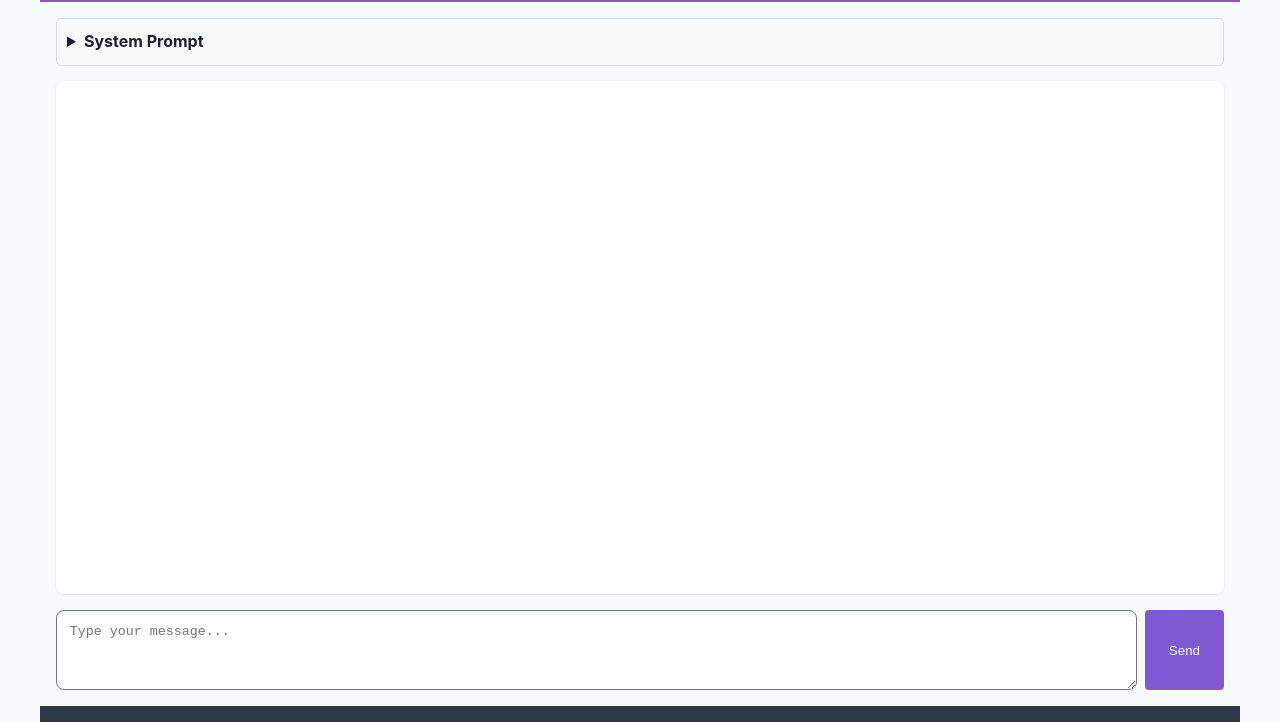
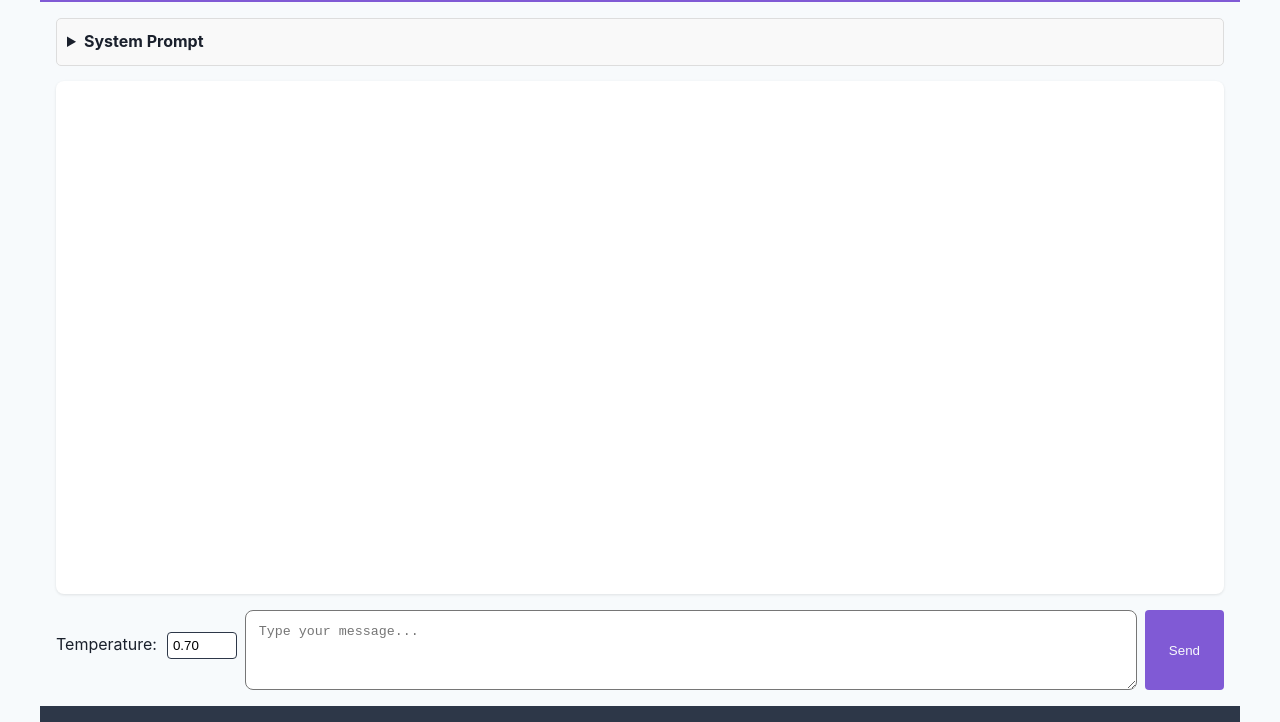
Before and after one commit to Michael-F-Ellis/rpchat, a plain HTML site: page index.html in a window 1280 px wide. Shown: the part 78-800 px from the top of the page. Drawn offline with Linux system fonts and the light colour scheme.

Commit message:
feat: Add temperature control to adjust AI model output
This commit introduces a temperature control feature, allowing users to adjust the randomness of the AI model's output.

- Added a temperature input field to the UI, allowing users to specify a value between 0 and 1.
- Implemented logic to pass the temperature value to the AI provider's request body.
- Updated the model selection logic to automatically set the temperature input to the default value for the selected model.
- Added CSS styling for the temperature control elements.

```diff
--- a/css/styles.css
+++ b/css/styles.css
@@ -263,3 +263,18 @@ button.delete-from-here {
 	background-color: #f7f2f1;
 	border-color: #000000;
 }
+
+.temperature-container {
+	display: flex;
+	align-items: center;
+	margin-bottom: 10px;
+}
+
+.temperature-container label {
+	margin-right: 10px;
+}
+
+#temperature-input {
+	width: 70px;
+	padding: 5px;
+}
--- a/js/app.js
+++ b/js/app.js
@@ -14,13 +14,13 @@ class AIProvider {
 	}
 
 	// Helper method to prepare request body
-	prepareRequestBody(modelId, messages, maxTokens = null) {
+	prepareRequestBody(modelId, messages, maxTokens = null, temperature = null) {
 		const model = this.getModel(modelId);
 		return {
 			model: modelId,
 			messages: messages,
 			max_tokens: maxTokens || this.defaultMaxTokens,
-			temperature: model ? model.defaultTemperature : 0.7
+			temperature: temperature !== null ? parseFloat(temperature) : (model ? model.defaultTemperature : 0.7)
 		};
 	}
 
@@ -87,6 +87,7 @@ const systemPromptContainer = document.getElementById('system-prompt-container')
 const systemPromptTextarea = document.getElementById('system-prompt-textarea');
 const saveSystemPromptBtn = document.getElementById('save-system-prompt');
 const resetSystemPromptBtn = document.getElementById('reset-system-prompt');
+let temperatureInput; // Declare but don't assign yet
 
 // System message that sets the context for the AI
 const SYSTEM_MESSAGE = {
@@ -141,6 +142,20 @@ let apiKeys = {}; // Object to store API keys for different providers
 let currentProvider = localStorage.getItem('apiProvider') || 'together';
 let messages = [];
 let isProcessing = false;
+// Setup listener for model changes to update temperature
+function setupModelChangeListener() {
+	modelSelector.addEventListener('change', () => {
+		const providerId = apiProviderSelector.value;
+		const provider = PROVIDERS.get(providerId);
+		if (provider) {
+			const selectedModelId = modelSelector.value;
+			const selectedModel = provider.getModel(selectedModelId); // Use the existing helper method
+			if (selectedModel && temperatureInput) { // Ensure temperatureInput is initialized
+				temperatureInput.value = selectedModel.defaultTemperature.toFixed(2);
+			}
+		}
+	});
+}
 
 // Initialize app
 function init() {
@@ -173,8 +188,14 @@ function init() {
 		updateModelOptions();
 	});
 
+	// Add the temperature control to the UI
+	addTemperatureControl();
+
 	updateApiKeyDisplay();
 	updateModelOptions();
+
+	// Setup the model change listener
+	setupModelChangeListener();
 
 	const provider = PROVIDERS.get(currentProvider);
 	const keyName = provider.apiKeyName;
@@ -574,6 +595,9 @@ function updateModelOptions() {
 	// Select the first model by default if available
 	if (provider.models.length > 0) {
 		modelSelector.value = provider.models[0].id;
+		// Set the temperature to the default for this model
+		const defaultModel = provider.models[0];
+		temperatureInput.value = defaultModel.defaultTemperature.toFixed(2);
 	}
 }
 
@@ -789,3 +813,36 @@ function createMessageControlButtons(messageId, controlsEl) {
 	}
 
 }
+
+// Add this function to create and insert the temperature control
+function addTemperatureControl() {
+	// Create container for temperature control
+	const tempContainer = document.createElement('div');
+	tempContainer.className = 'temperature-container';
+
+	// Create label
+	const tempLabel = document.createElement('label');
+	tempLabel.htmlFor = 'temperature-input';
+	tempLabel.textContent = 'Temperature:';
+
+	// Create input
+	const tempInput = document.createElement('input'); // Keep this local const
+	tempInput.type = 'number';
+	tempInput.id = 'temperature-input';
+	tempInput.min = '0';
+	tempInput.step = '0.01';
+	tempInput.value = '0.7'; // Default value
+
+	// Assign the created element to the global variable
+	temperatureInput = tempInput;
+
+	// Add elements to container
+	tempContainer.appendChild(tempLabel);
+	tempContainer.appendChild(tempInput);
+
+	// Find a reliable parent element
+	const inputParent = userInput.parentElement;
+
+	// Insert before the user input
+	inputParent.insertBefore(tempContainer, userInput);
+}
```
